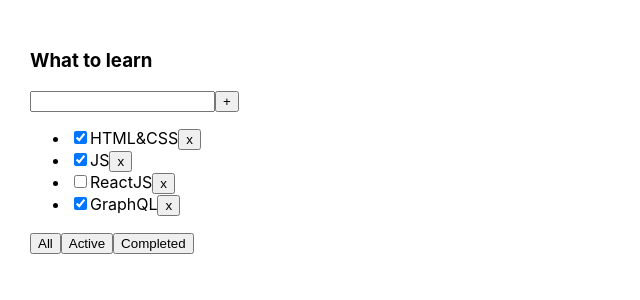
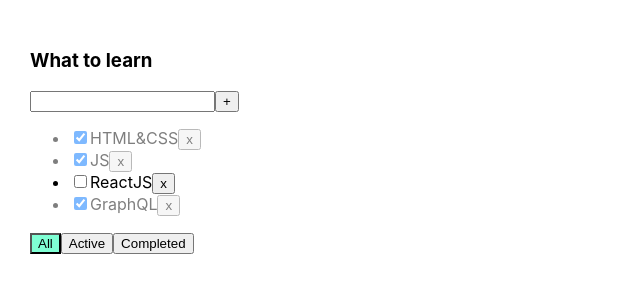
Before and after one commit to ArtemEfimovich/todolist2.0, a React (Create React App) app: page / in a window 1280 px wide. Shown: the top 300 px of the page, without its empty margins (0-640 px from the left). Built offline with nearby package versions, Linux system fonts and the light colour scheme.

Commit message:
checkbox controlled, trim input, error processing, styling filter and task

```diff
--- a/src/App.css
+++ b/src/App.css
@@ -1,8 +1,24 @@
 .App {
-  padding: 30px;
-  display: flex;
+    padding: 30px;
+    display: flex;
 }
 
 .App > div {
-  margin-right: 50px;
+    margin-right: 50px;
 }
+
+.error {
+    border: red 1px solid;
+}
+
+.error-message {
+    color: red;
+}
+
+.active-filter {
+    background-color: aquamarine;
+}
+
+.is-done {
+    opacity: 0.5;
+}
--- a/src/App.tsx
+++ b/src/App.tsx
@@ -16,7 +16,8 @@
     ])
     let [filter, setFilter] = useState<FilterValueType>('all')
 
-    const addTask = (title:string) => {
+
+    const addTask = (title: string) => {
         let task = {id: v1(), title: title, isDone: true}
         let newTask = [task, ...tasks]
         setTasks(newTask)
@@ -27,6 +28,13 @@
         setTasks(filterTasks)
     }
 
+    const changeTaskStatus = (id: string, isDone: boolean) => {
+        let task = tasks.find(task => task.id === id)
+        if (task) {
+            task.isDone = isDone
+            setTasks([...tasks])
+        }
+    }
 
     let tasksForTodolist = tasks
     if (filter === 'active') {
@@ -48,6 +56,8 @@
                       removeTask={removeTask}
                       changeFilter={changeFilter}
                       addTask={addTask}
+                      changeTaskStatus={changeTaskStatus}
+                      filter={filter}
             />
         </div>
     );
--- a/src/Todolist.tsx
+++ b/src/Todolist.tsx
@@ -13,7 +13,9 @@
     tasks: TaskType[],
     removeTask: (taskId: string) => void,
     changeFilter: (value: FilterValueType) => void,
-    addTask: (taskTitle: string) => void
+    addTask: (taskTitle: string) => void,
+    changeTaskStatus: (id: string, isDone: boolean) => void,
+    filter: string,
 }
 
 
@@ -22,14 +24,23 @@
                                                           tasks,
                                                           removeTask,
                                                           changeFilter,
-                                                          addTask
+                                                          addTask,
+                                                          changeTaskStatus,
+                                                          filter
                                                       }) => {
 
     let [taskTitle, setTitle] = useState('')
+    let [error, setError] = useState<string | null>(null)
 
     const onAddTask = () => {
-        addTask(taskTitle)
-        setTitle('')
+        setError(null)
+        if (taskTitle.trim() !== '') {
+            addTask(taskTitle)
+            setTitle('')
+        } else {
+            setError('Title is required')
+        }
+
     }
 
     const onChangeHandler = (event: ChangeEvent<HTMLInputElement>) => {
@@ -58,8 +69,10 @@
             <div>
                 <input value={taskTitle} onChange={onChangeHandler}
                        onKeyPress={onKeyPressHandler}
+                       className={error ? 'error' : ''}
                 />
                 <button onClick={onAddTask}>+</button>
+                {error && <div className='error-message'>{error}</div>}
             </div>
             <ul>
                 {tasks.map(({id, isDone, title}) => {
@@ -67,8 +80,13 @@
                         removeTask(id)
                     }
 
-                    return <li key={id}>
-                        <input type="checkbox" checked={isDone}/>
+                    const onChangeStatusHandler = (event: ChangeEvent<HTMLInputElement>) => {
+                        let newIsDoneValue = event.currentTarget.checked
+                        changeTaskStatus(id, newIsDoneValue)
+                    }
+
+                    return <li key={id} className={isDone ? 'is-done' : ''}>
+                        <input type="checkbox" checked={isDone} onChange={onChangeStatusHandler}/>
                         <span>{title}</span>
                         <button onClick={onClickHandler}>x
                         </button>
@@ -76,11 +94,12 @@
                 })}
             </ul>
             <div>
-                <button onClick={onFilterChangeAll}>All
+                <button onClick={onFilterChangeAll} className={filter === 'all' ? 'active-filter' : ''}>All
                 </button>
-                <button onClick={onFilterChangeActive}>Active
+                <button onClick={onFilterChangeActive} className={filter === 'active' ? 'active-filter' : ''}>Active
                 </button>
-                <button onClick={onFilterChangeCompleted}>Completed
+                <button onClick={onFilterChangeCompleted}
+                        className={filter === 'completed' ? 'active-filter' : ''}>Completed
                 </button>
             </div>
         </div>
```
